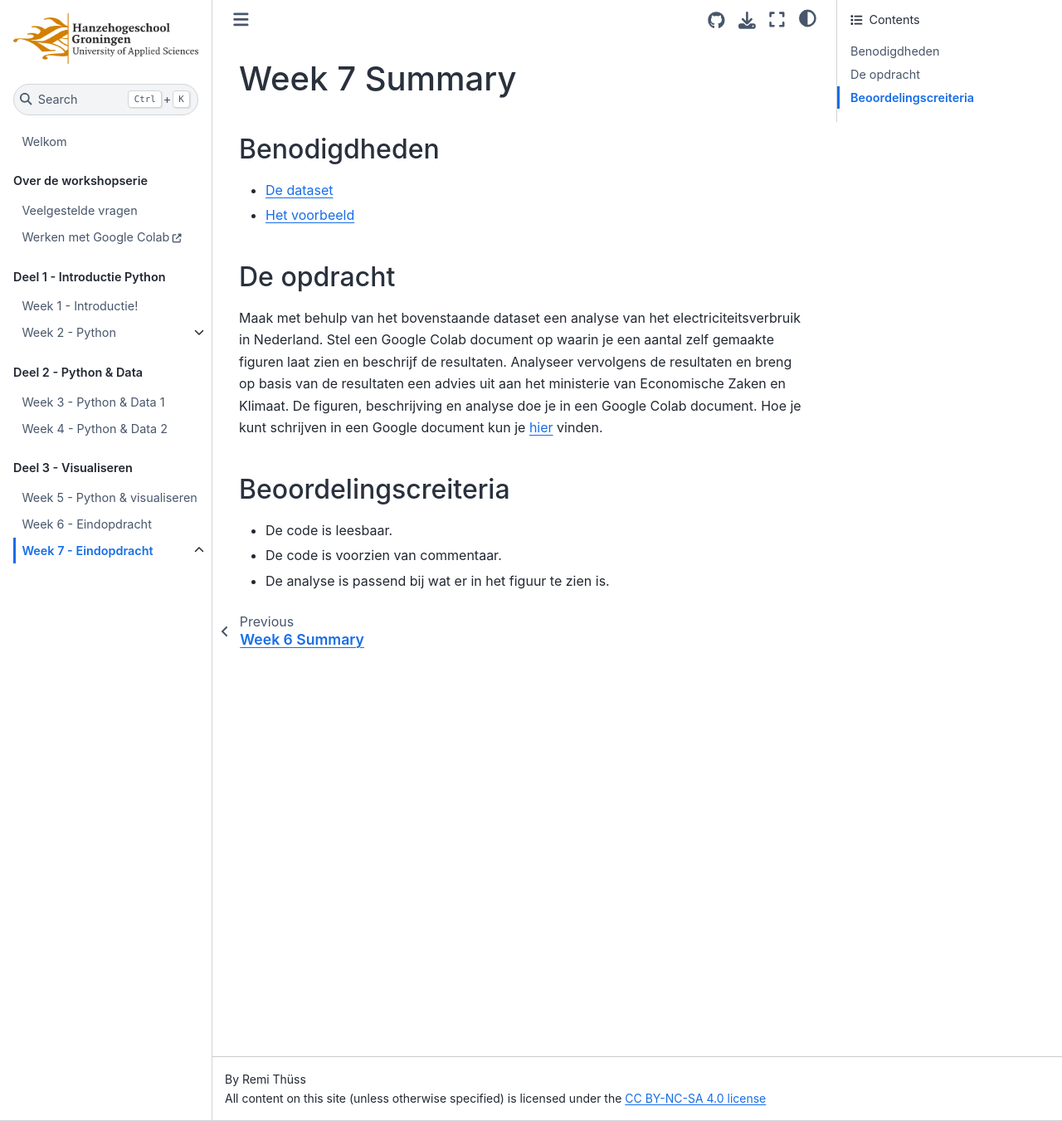
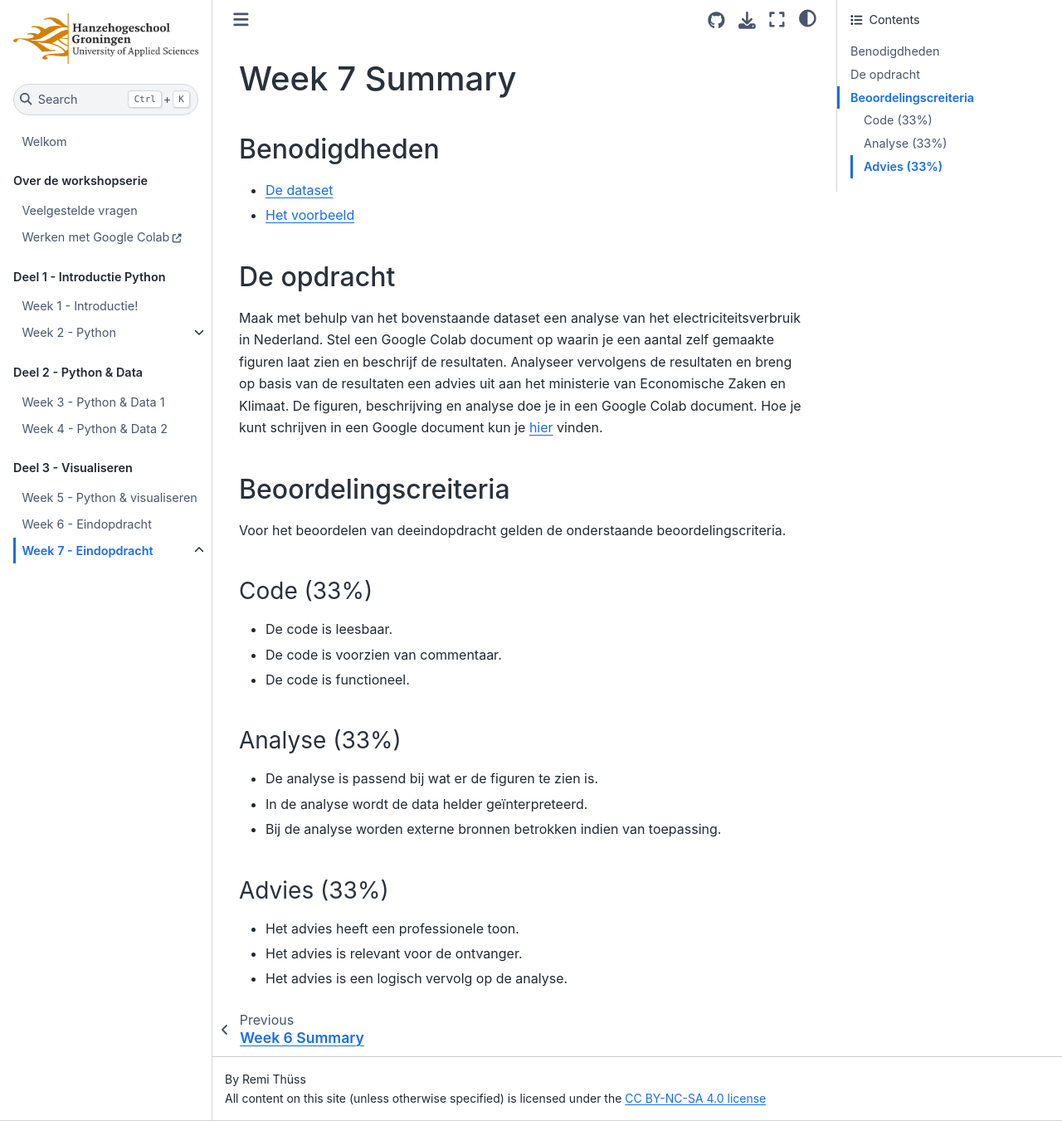
Before and after one commit to Remi-ui/python_tb, a Jupyter Book: the page built from class/week07/week07_summary.md, in a window 1280 px wide and 1351 px high. Shown: the whole window at 83% size. Built offline with Jupyter Book 1.0.4 settings and Sphinx 7.4.7 and the Sphinx Book theme 1.1.4, drawn with Linux system fonts in a browser that asks for light colours; pages that are not in the unit, such as notebooks, are missing from menus.

Commit message:
Update week07_summary.md

```diff
--- a/class/week07/week07_summary.md
+++ b/class/week07/week07_summary.md
@@ -7,9 +7,22 @@
 - [Het voorbeeld](https://colab.research.google.com/github/Remi-ui/python_tb/blob/main/energy_netherlands.ipynb)
 
 ## De opdracht
-Maak met behulp van het bovenstaande dataset een analyse van het electriciteitsverbruik in Nederland. Stel een Google Colab document op waarin je een aantal zelf gemaakte figuren laat zien en beschrijf de resultaten. Analyseer vervolgens de resultaten en breng op basis van de resultaten een advies uit aan het ministerie van Economische Zaken en Klimaat. De figuren, beschrijving en analyse doe je in een Google Colab document. Hoe je kunt schrijven in een Google document kun je [hier](https://colab.research.google.com/notebooks/markdown_guide.ipynb#scrollTo=Lhfnlq1Surtk) vinden.
+Maak met behulp van het bovenstaande dataset een analyse van het electriciteitsverbruik in Nederland. Stel een Google Colab document op waarin je een aantal zelf gemaakte figuren laat zien en beschrijf de resultaten. Analyseer vervolgens de resultaten en breng op basis van de resultaten een advies uit aan het ministerie van Economische Zaken en Klimaat. De figuren, beschrijving en analyse doe je in een Google Colab document. Hoe je kunt schrijven in een Google document kun je [hier](https://colab.research.google.com/notebooks/markdown_guide.ipynb) vinden.
 
 ## Beoordelingscreiteria
+Voor het beoordelen van deeindopdracht gelden de onderstaande beoordelingscriteria.
+
+### Code (33%)
 - De code is leesbaar.
 - De code is voorzien van commentaar.
-- De analyse is passend bij wat er in het figuur te zien is.
+- De code is functioneel.
+
+### Analyse (33%)
+- De analyse is passend bij wat er de figuren te zien is.
+- In de analyse wordt de data helder geïnterpreteerd.
+- Bij de analyse worden externe bronnen betrokken indien van toepassing.
+
+### Advies (33%)
+- Het advies heeft een professionele toon.
+- Het advies is relevant voor de ontvanger.
+- Het advies is een logisch vervolg op de analyse.
```
